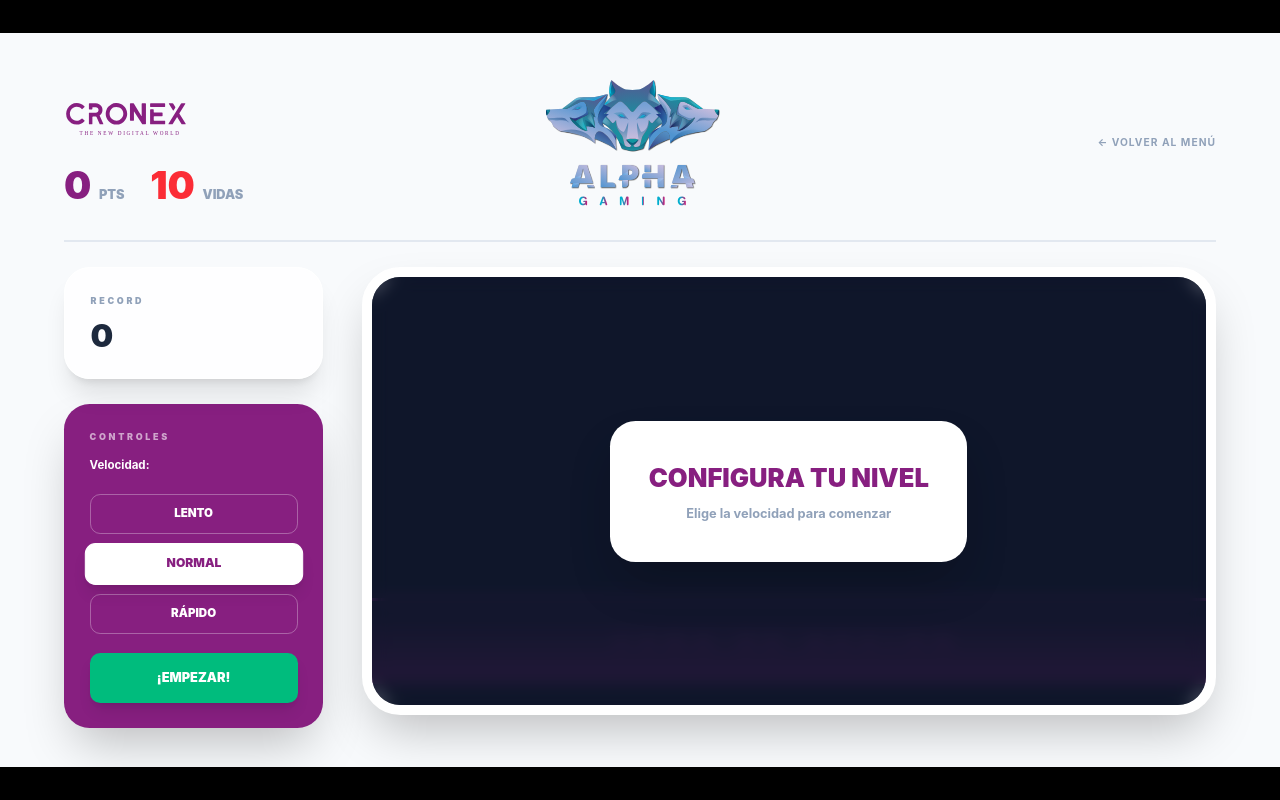
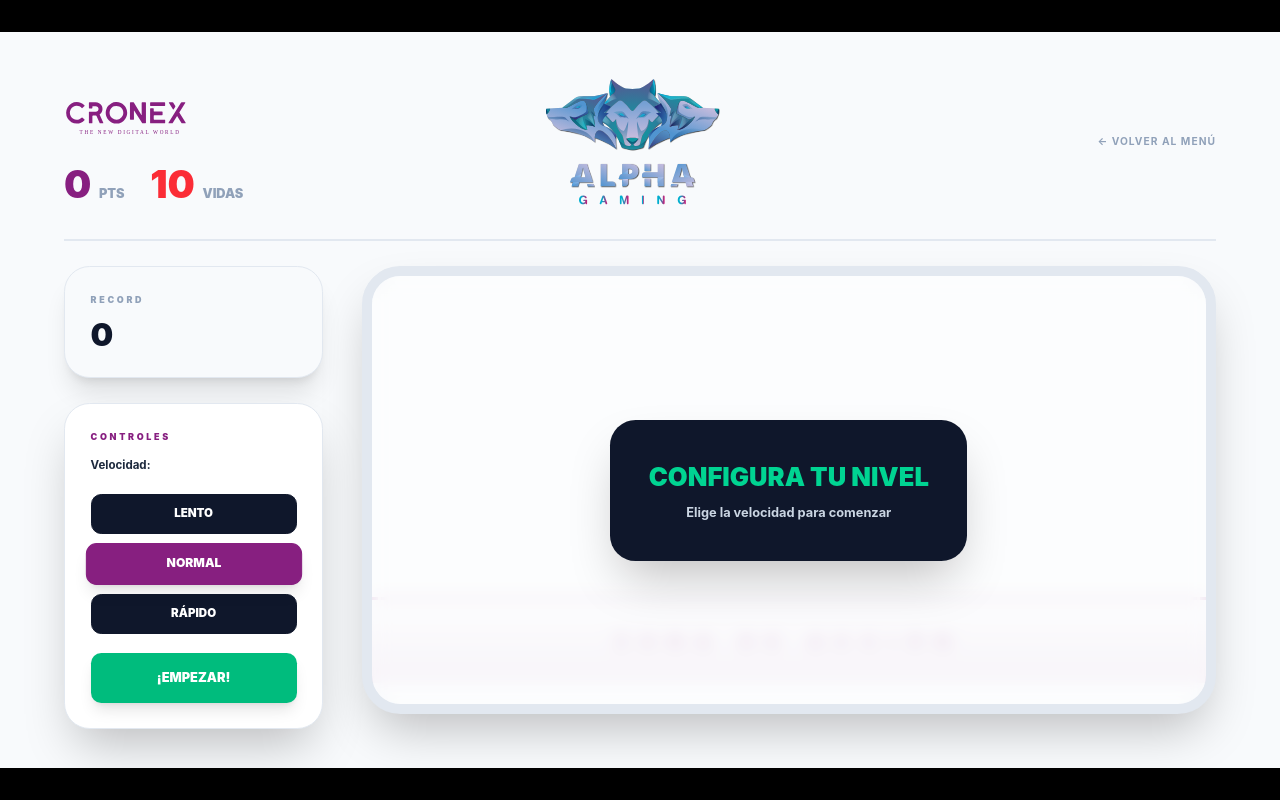
Before and after one commit to josuex123/miniGames, a React (Vite) app: page /game_letras in a window 1280 px wide. Built offline with nearby package versions, Linux system fonts and the light colour scheme.

Commit message:
fix: change background color game letras

```diff
--- a/src/pages/Games/GameLetras.tsx
+++ b/src/pages/Games/GameLetras.tsx
@@ -228,13 +228,15 @@ export default function GameLetras() {
 
         <div className="flex-1 grid grid-cols-12 gap-[3vw]">
           <aside className="col-span-3 space-y-[2vw]">
-            <div className="bg-white/80 backdrop-blur-sm rounded-[2vw] p-[2vw] border border-white shadow-xl">
+            <div className="bg-slate-50 rounded-[2vw] p-[2vw] border border-slate-200 shadow-xl">
               <h3 className="text-[0.7vw] font-black text-slate-400 mb-[1vw] uppercase tracking-[0.3em]">Record</h3>
-              <div className="text-[2.5vw] font-black text-slate-800 tracking-tighter leading-none">{highScore.toLocaleString()}</div>
+              <div className="text-[2.5vw] font-black text-slate-900 tracking-tighter leading-none">
+                {highScore.toLocaleString()}
+              </div>
             </div>
 
-            <div className="bg-[#871F80] rounded-[2vw] p-[2vw] text-white shadow-2xl">
-              <h3 className="text-[0.7vw] font-black text-white/60 mb-[1vw] uppercase tracking-[0.3em]">Controles</h3>
+            <div className="bg-white rounded-[2vw] p-[2vw] text-slate-800 border border-slate-200 shadow-2xl">
+              <h3 className="text-[0.7vw] font-black text-[#871F80] mb-[1vw] uppercase tracking-[0.3em]">Controles</h3>
 
               {!gameActive ? (
                 <>
@@ -244,16 +246,20 @@ export default function GameLetras() {
                       <button
                         key={level}
                         onClick={() => setSelectedSpeed(SPEEDS[level])}
-                        className={`w-full py-[0.8vw] rounded-[0.8vw] font-black text-[0.9vw] transition-all border-[0.15vw] ${selectedSpeed === SPEEDS[level]
-                            ? 'bg-white text-[#871F80] border-white scale-105 shadow-lg'
-                            : 'bg-transparent text-white border-white/30 hover:bg-white/10'
-                          }`}
+                        className={`w-full py-[0.8vw] rounded-[0.8vw] font-black text-[0.9vw] transition-all border-[0.15vw] ${
+                          selectedSpeed === SPEEDS[level]
+                            ? 'bg-[#871F80] text-white border-[#871F80] scale-105 shadow-lg'
+                            : 'bg-slate-900 text-white border-slate-900 hover:bg-slate-800'
+                        }`}
                       >
                         {level}
                       </button>
                     ))}
                   </div>
-                  <button onClick={startGame} className="w-full bg-emerald-500 text-white py-[1.2vw] rounded-[0.8vw] font-black text-[1vw] hover:bg-emerald-400 transition-all shadow-lg">
+                  <button
+                    onClick={startGame}
+                    className="w-full bg-emerald-500 text-white py-[1.2vw] rounded-[0.8vw] font-black text-[1vw] hover:bg-emerald-400 transition-all shadow-lg"
+                  >
                     ¡EMPEZAR!
                   </button>
                 </>
@@ -261,11 +267,16 @@ export default function GameLetras() {
                 <div className="space-y-[1vw]">
                   <button
                     onClick={() => setIsPaused(!isPaused)}
-                    className={`w-full py-[1.2vw] rounded-[0.8vw] font-black text-[1vw] transition-all shadow-lg ${isPaused ? 'bg-emerald-500' : 'bg-yellow-500'}`}
+                    className={`w-full py-[1.2vw] rounded-[0.8vw] font-black text-[1vw] transition-all shadow-lg text-white ${
+                      isPaused ? 'bg-emerald-500 hover:bg-emerald-400' : 'bg-yellow-500 hover:bg-yellow-400'
+                    }`}
                   >
                     {isPaused ? 'REANUDAR' : 'PAUSAR'}
                   </button>
-                  <button onClick={resetToMenu} className="w-full bg-red-500 text-white py-[1.2vw] rounded-[0.8vw] font-black text-[1vw] hover:bg-red-600 transition-all shadow-lg">
+                  <button
+                    onClick={resetToMenu}
+                    className="w-full bg-red-500 text-white py-[1.2vw] rounded-[0.8vw] font-black text-[1vw] hover:bg-red-600 transition-all shadow-lg"
+                  >
                     SALIR
                   </button>
                 </div>
@@ -274,23 +285,23 @@ export default function GameLetras() {
           </aside>
 
           <section className="col-span-9 relative">
-            <div className="bg-slate-900 rounded-[3vw] shadow-2xl border-[0.8vw] border-white h-[35vw] relative overflow-hidden">
+            <div className="bg-slate-50 rounded-[3vw] shadow-2xl border-[0.8vw] border-slate-200 h-[35vw] relative overflow-hidden">
 
               {feedback && (
                 <div className="absolute top-[2vw] left-0 right-0 z-[60] flex justify-center pointer-events-none animate-bounce">
-                  <span className="text-[4vw] font-black text-emerald-400 drop-shadow-[0_0_1.5vw_rgba(52,211,153,0.7)] uppercase">
+                  <span className="text-[4vw] font-black text-emerald-500 drop-shadow-[0_0_1.5vw_rgba(16,185,129,0.4)] uppercase">
                     {feedback}
                   </span>
                 </div>
               )}
 
               {isPaused && (
-                <div className="absolute inset-0 z-50 bg-slate-900/60 backdrop-blur-sm flex items-center justify-center">
-                  <div className="text-white text-[4vw] font-black tracking-tighter animate-pulse">PAUSA</div>
+                <div className="absolute inset-0 z-50 bg-white/60 backdrop-blur-sm flex items-center justify-center">
+                  <div className="text-slate-900 text-[4vw] font-black tracking-tighter animate-pulse">PAUSA</div>
                 </div>
               )}
 
-              <div className="absolute bottom-[5%] left-0 right-0 h-[20%] bg-gradient-to-t from-[#871F80]/40 to-transparent border-t-[0.3vw] border-dashed border-[#871F80]/50 flex items-center justify-center">
+              <div className="absolute bottom-[5%] left-0 right-0 h-[20%] bg-gradient-to-t from-[#871F80]/10 to-transparent border-t-[0.3vw] border-dashed border-[#871F80]/30 flex items-center justify-center">
                 <span className="text-[#871F80] font-black tracking-[1vw] opacity-30 text-[1.5vw] uppercase">Zona de Acción</span>
               </div>
 
@@ -301,7 +312,7 @@ export default function GameLetras() {
                   className={`absolute w-[4vw] h-[4vw] flex items-center justify-center rounded-[0.8vw] font-black text-[2vw] shadow-xl border-b-[0.4vw] transition-[transform,background-color] duration-150
                     ${item.isHit
                       ? 'bg-emerald-500 border-emerald-700 text-white scale-125 z-10'
-                      : 'bg-white border-slate-300 text-slate-800'
+                      : 'bg-slate-900 border-slate-700 text-white'
                     }`}
                 >
                   {item.char}
@@ -309,10 +320,10 @@ export default function GameLetras() {
               ))}
 
               {!gameActive && items.length === 0 && !showGameOver && (
-                <div className="absolute inset-0 flex flex-col items-center justify-center text-center p-[2vw] bg-slate-900/60 backdrop-blur-sm">
-                  <div className="bg-white p-[3vw] rounded-[2vw] shadow-2xl">
-                    <p className="text-[#871F80] font-black text-[2vw] mb-[0.5vw] uppercase">Configura tu nivel</p>
-                    <p className="text-slate-400 font-bold text-[1vw]">Elige la velocidad para comenzar</p>
+                <div className="absolute inset-0 flex flex-col items-center justify-center text-center p-[2vw] bg-white/60 backdrop-blur-sm">
+                  <div className="bg-slate-900 p-[3vw] rounded-[2vw] shadow-2xl">
+                    <p className="text-emerald-400 font-black text-[2vw] mb-[0.5vw] uppercase">Configura tu nivel</p>
+                    <p className="text-slate-300 font-bold text-[1vw]">Elige la velocidad para comenzar</p>
                   </div>
                 </div>
               )}
```
